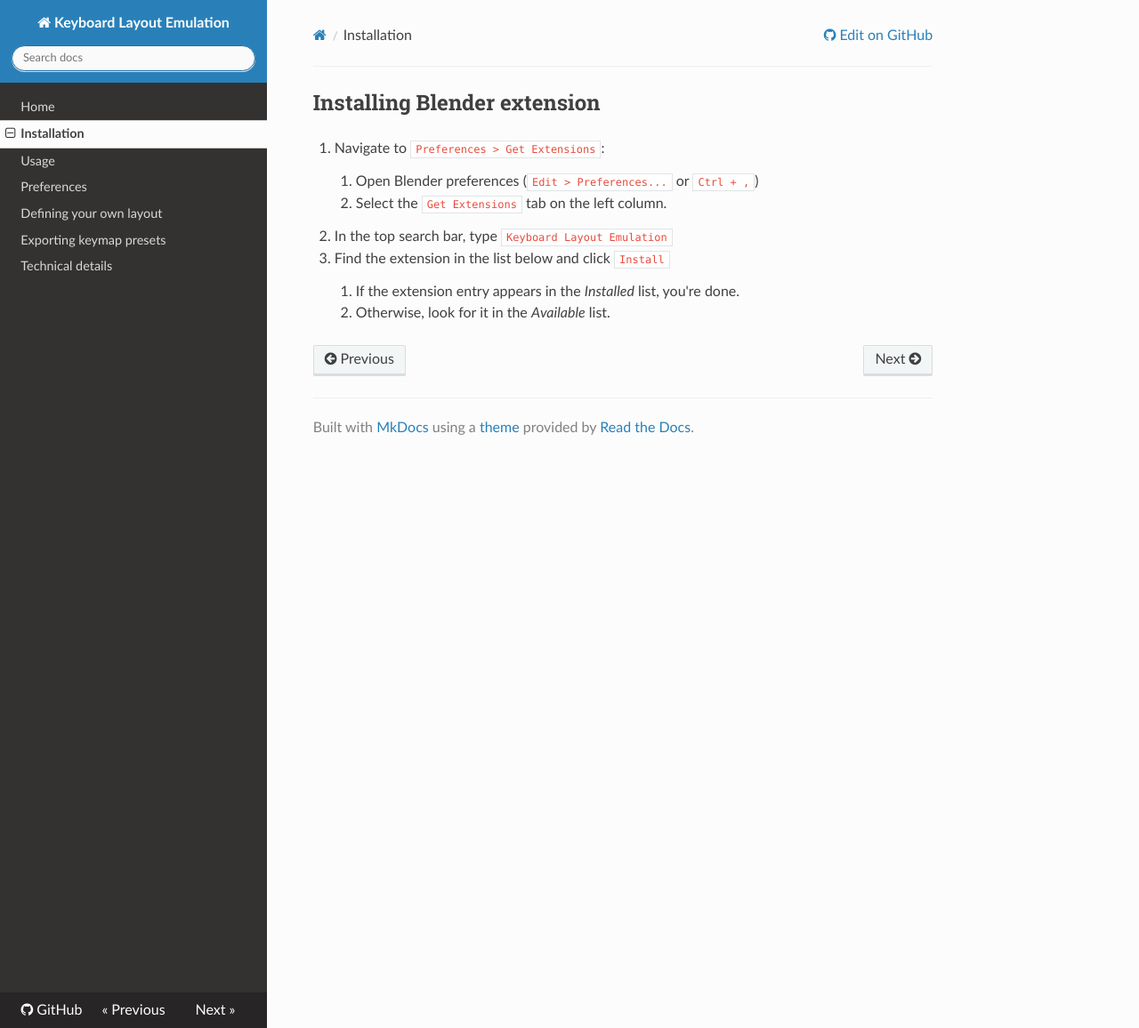
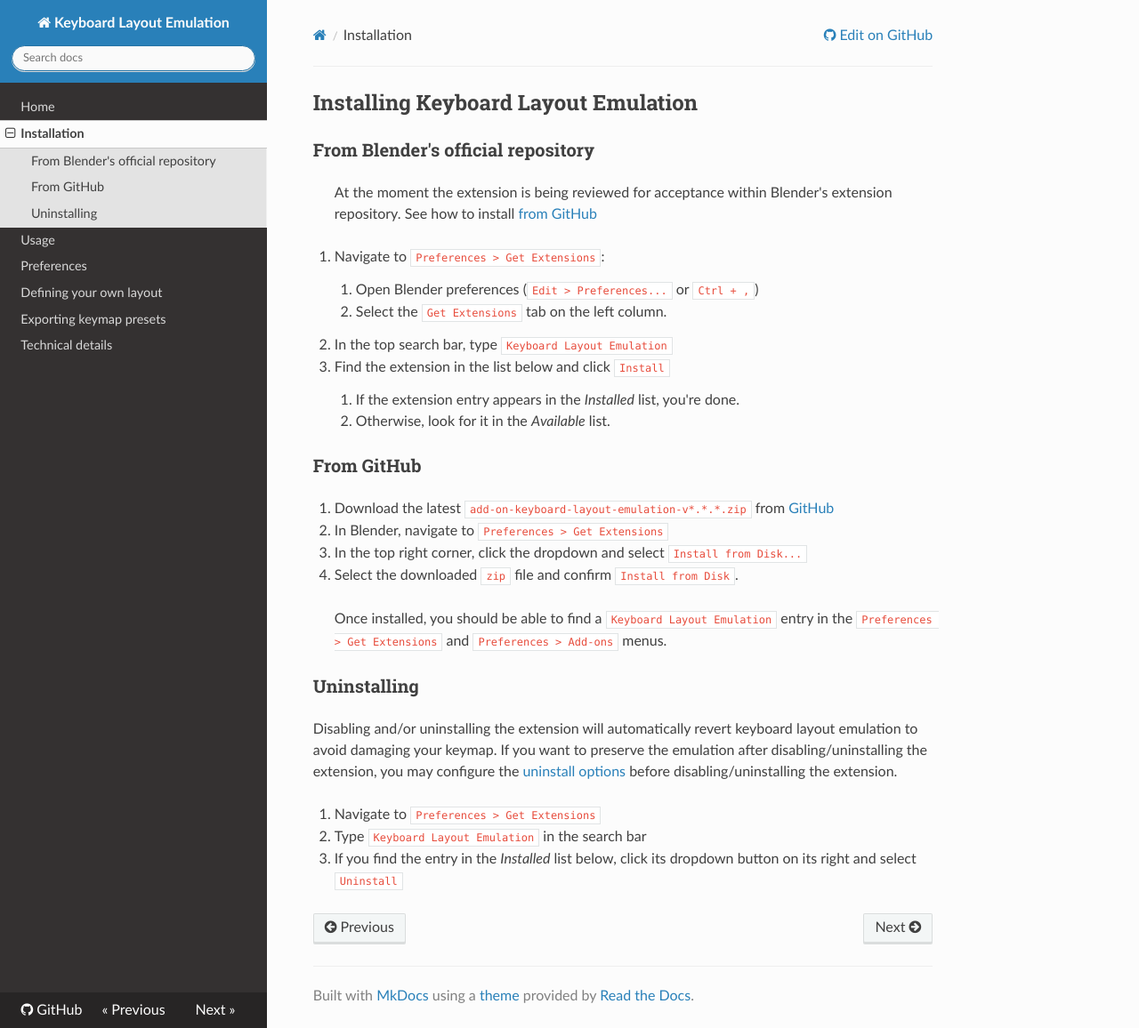
Before and after one commit to endorh/blender-keyboard-layout-emulation, an MkDocs documentation site: the page built from docs/installation.md, in a window 1280 px wide and 1156 px high. Shown: the whole window at 89% size. Built offline with MkDocs 1.6.1, drawn with Linux system fonts in a browser that asks for light colours; nearby versions of some CDN libraries.

Commit message:
Add section on how to install from GitHub.

```diff
--- a/docs/installation.md
+++ b/docs/installation.md
@@ -1,4 +1,8 @@
-## Installing Blender extension
+## Installing Keyboard Layout Emulation
+### From Blender's official repository
+> At the moment the extension is being reviewed for acceptance within Blender's extension repository.
+> See how to install [from GitHub](#from-github)
+
 1. Navigate to `Preferences > Get Extensions`:
     1. Open Blender preferences (`Edit > Preferences...` or `Ctrl + ,`)
     2. Select the `Get Extensions` tab on the left column.
@@ -6,3 +10,25 @@
 3. Find the extension in the list below and click `Install`
     1. If the extension entry appears in the *Installed* list, you're done.
     2. Otherwise, look for it in the *Available* list.
+
+### From GitHub
+1. Download the latest `add-on-keyboard-layout-emulation-v*.*.*.zip` from
+   [GitHub](https://github.com/endorh/blender-keyboard-layout-emulation/releases)
+2. In Blender, navigate to `Preferences > Get Extensions`
+3. In the top right corner, click the dropdown and select `Install from Disk...`
+4. Select the downloaded `zip` file and confirm `Install from Disk`.
+
+> Once installed, you should be able to find a `Keyboard Layout Emulation` entry in
+> the `Preferences > Get Extensions` and `Preferences > Add-ons` menus.
+
+### Uninstalling
+Disabling and/or uninstalling the extension will automatically revert keyboard
+layout emulation to avoid damaging your keymap.
+If you want to preserve the emulation after disabling/uninstalling the extension,
+you may configure the [uninstall options](preferences.md#uninstall-options)
+before disabling/uninstalling the extension.
+
+1. Navigate to `Preferences > Get Extensions`
+2. Type `Keyboard Layout Emulation` in the search bar
+3. If you find the entry in the *Installed* list below, click its
+   dropdown button on its right and select `Uninstall`
```
